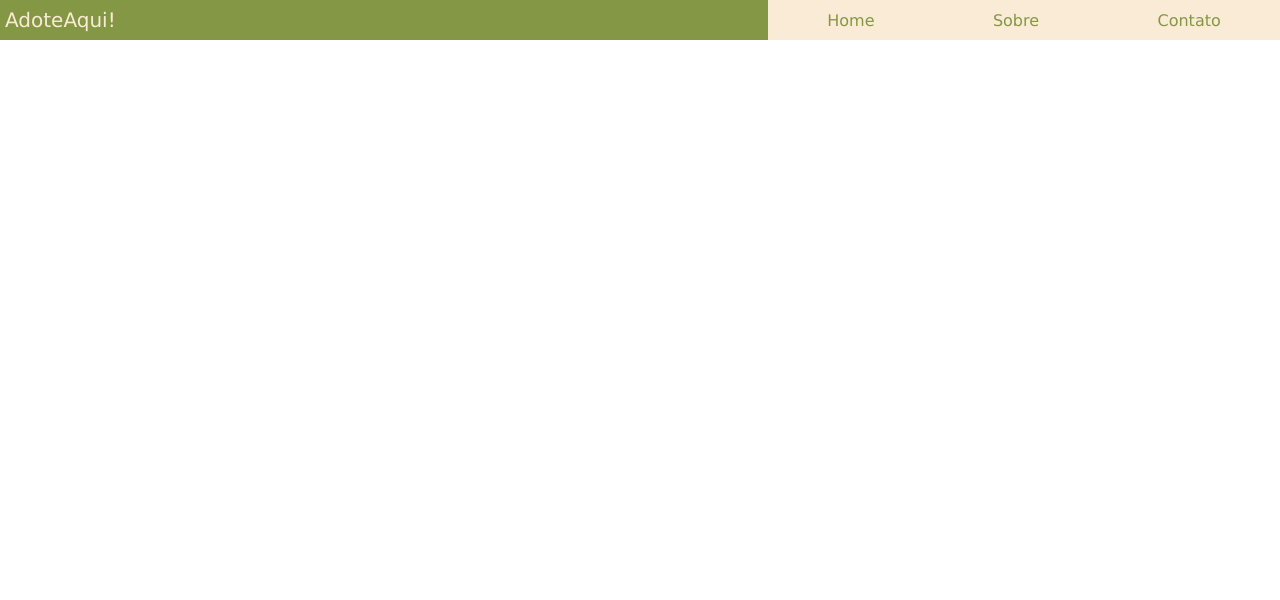
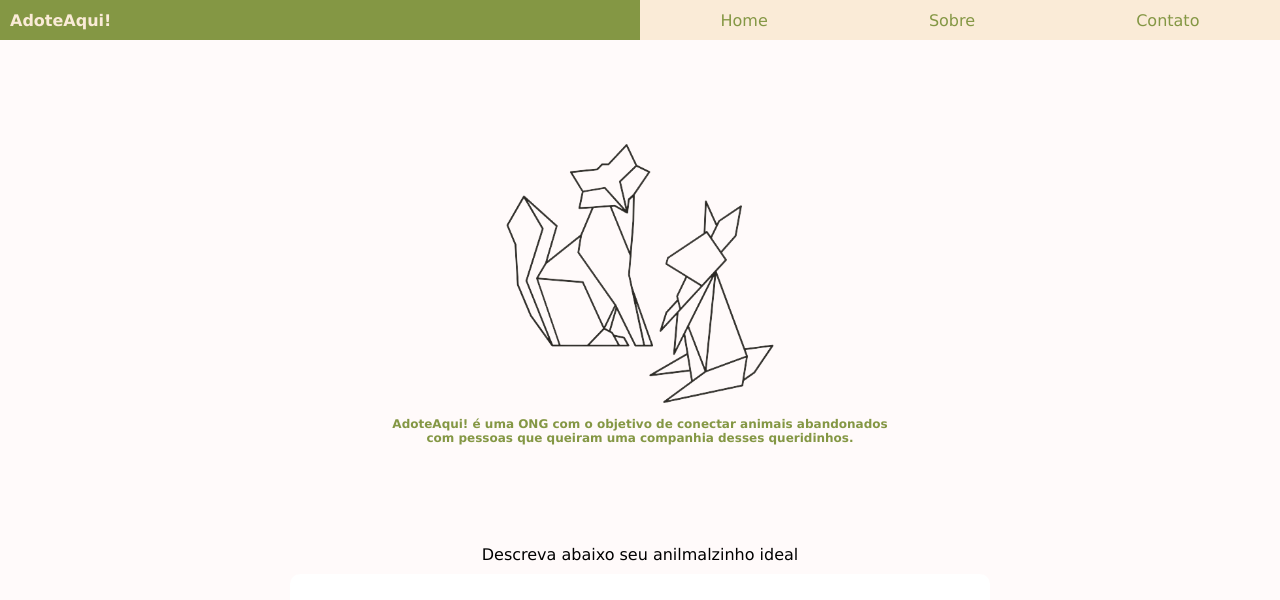
Before and after one commit to rafaelljordao/adote-aqui, a plain HTML site: page index.html in a window 1280 px wide. Drawn offline with Linux system fonts and the light colour scheme.

Commit message:
atualização imagem centro e inbox

```diff
--- a/index.html
+++ b/index.html
@@ -1,5 +1,6 @@
 <!DOCTYPE html>
 <html lang="pt-br">
+
 <head>
     <meta charset="UTF-8">
     <meta http-equiv="X-UA-Compatible" content="IE=edge">
@@ -7,15 +8,27 @@
     <title>Document</title>
     <link rel="stylesheet" href="./style/index.css">
 </head>
+
 <body>
     <header>
         <h1>AdoteAqui!</h1>
-            <nav>
-                <a href="#">Home</a>
-                <a href="#">Sobre</a>
-                <a href="#">Contato</a>
-            </nav>
+        <nav>
+            <a href="#">Home</a>
+            <a href="#">Sobre</a>
+            <a href="#">Contato</a>
+        </nav>
     </header>
+    <main>
+        <img src="./animals-render.png" alt="animals">
+        <p>
+            AdoteAqui! é uma ONG com o objetivo de conectar animais abandonados com
+            pessoas que queiram uma companhia desses queridinhos.
+        </p>
+        <div class="caixa-mae">
+            <label for="caixa1">Descreva abaixo seu anilmalzinho ideal</label>
+            <input type="text" name="caixa1" id="caixa1">
+        </div>
+    </main>
+</body>
 
-</body>
 </html>
--- a/style/index.css
+++ b/style/index.css
@@ -17,22 +17,26 @@ nav {
     flex-wrap: wrap;
     justify-content: space-around;
     background-color: antiquewhite;
-    width: 40%;
+    width: 50%;
     align-items: center;
     height: 100%;
+
 }
 a {
     text-decoration: none;
     font-family: Verdana, Geneva, Tahoma, sans-serif;
-    color: hsl(74, 38%, 43%);
+    color: #849744;
 }
 h1 {
     font-family: Verdana, Geneva, Tahoma, sans-serif;
-    font-weight: 300;
+    font-weight: 600;
     color: antiquewhite;
-    font-size: 20px;
-    padding-left: 5px;
+    font-size: 16px;
+    padding-left: 10px;
+    transition-duration: 500ms;
+    text-align: center;
 }
+
 @media (max-width: 700px) {
      h1 {
          display: none;
@@ -48,9 +52,79 @@ h1 {
 
 }
 h1:hover {
-    font-size: 25px;
-    font-weight: bold;
+    font-size: 17px;
+    cursor: pointer;
 }
 a:hover {
     color: rgb(196, 146, 113);
+    cursor: pointer;
 }
+
+img:hover {
+    width: 425px;
+    cursor: pointer;
+}
+
+main p:hover {
+    cursor: pointer;
+}
+
+div input:hover {
+    width: 706px;
+    height: 353px;
+    cursor: pointer;
+}
+
+div label:hover {
+    cursor: pointer;
+    font-size: 16.5px;
+}
+
+body {
+    background-color: snow;
+}
+img {
+    width: 400px;
+    padding-top: 100px;
+    transition-duration: 1s;
+}
+main p {
+    font-family: Verdana, Geneva, Tahoma, sans-serif;
+    font-size: 12px;
+    text-align: center;
+    width: 500px;
+    transition: color 1s;
+    padding-top: 10px;
+    font-weight: 600;
+    color: #849744;
+}
+
+main {
+    display: flex;
+    flex-direction: column;
+    justify-content: center;
+    align-items: center;
+}
+
+.caixa-mae {
+    display: flex;
+    flex-direction: column;
+    justify-items: center;
+    align-items: center;
+    padding-top: 100px;
+}
+
+#caixa1 {
+    width: 700px;
+    height: 350px;
+    border-radius: 10px;
+    transition-duration: 500ms;
+    border: none;
+}
+
+div label {
+    padding-bottom: 10px;
+    font-family: Verdana, Geneva, Tahoma, sans-serif;
+    font-size: 16px;
+    transition: 500ms;
+}
```
Also changed, not shown: animals-render.png (added), animals.png (added).
